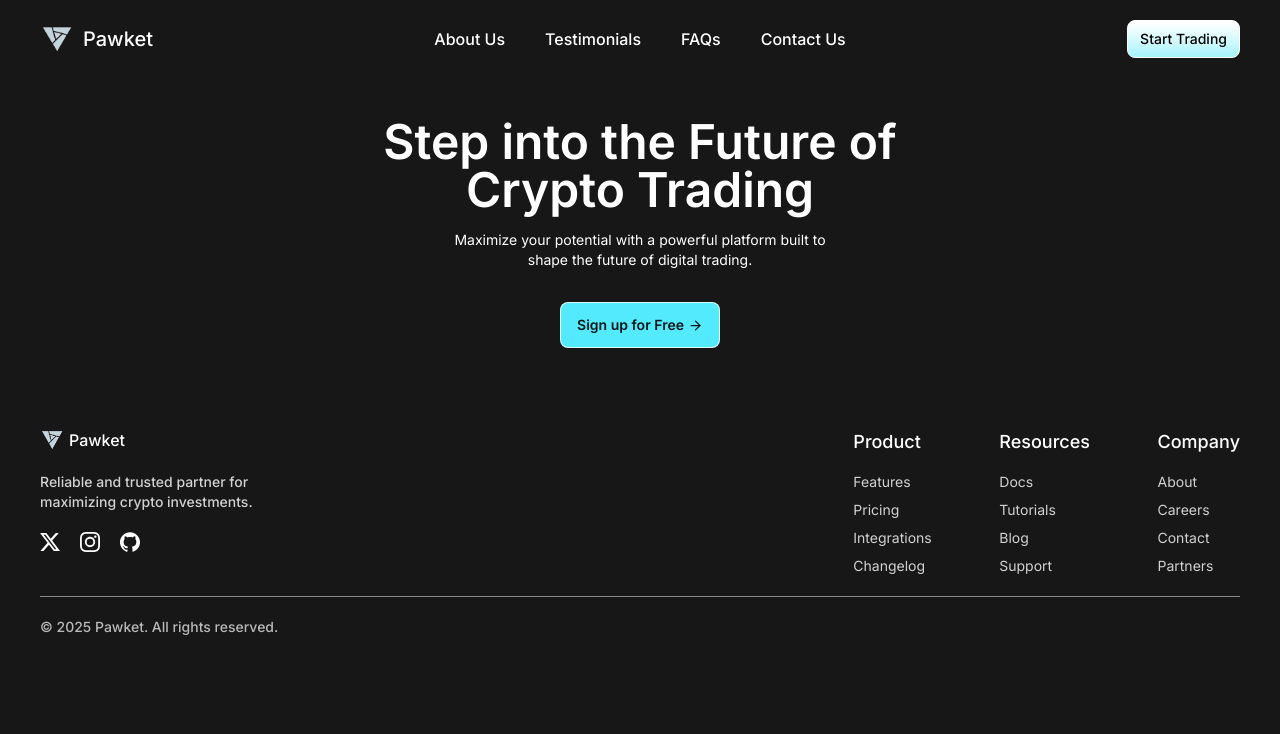
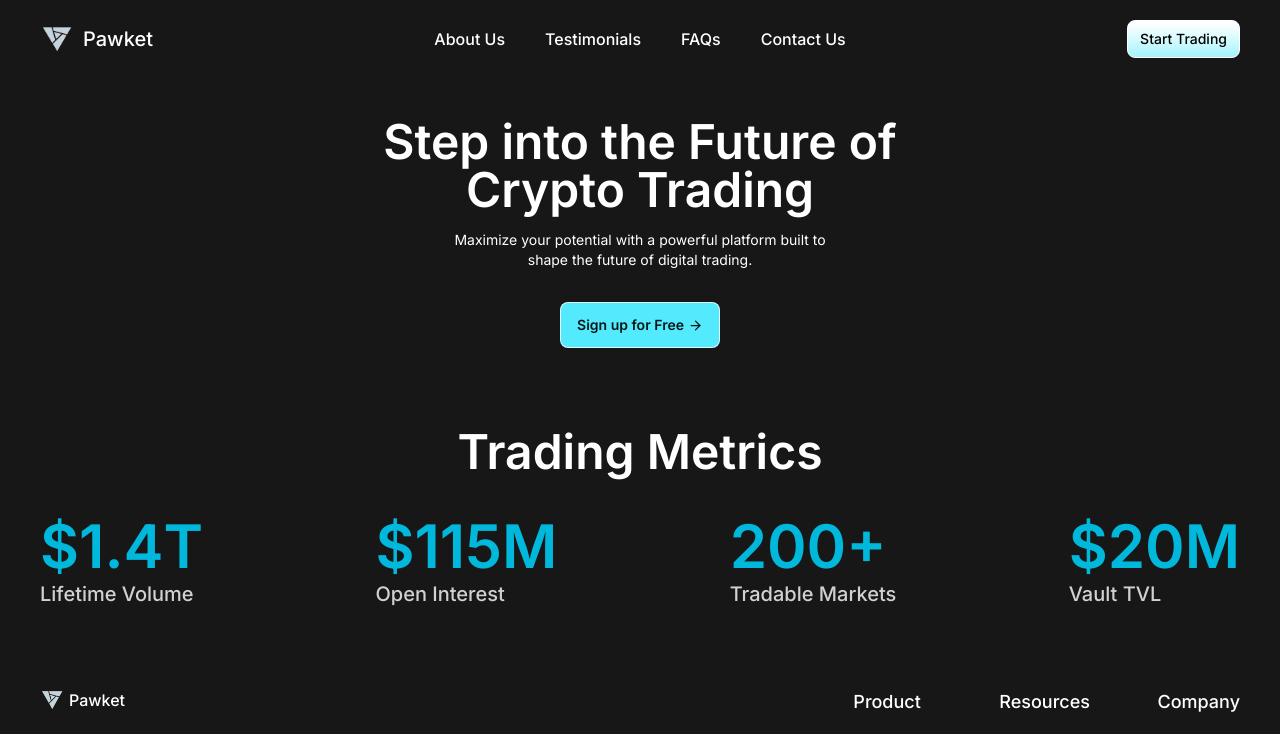
Before and after one commit to Munadil16/pawket, a Next.js app: page / in a window 1280 px wide. Shown: the top 734 px of the page. Built offline with nearby package versions, Linux system fonts and the light colour scheme.

Commit message:
add: Metrics Section

```diff
--- a/src/components/landing/hero.tsx
+++ b/src/components/landing/hero.tsx
@@ -2,7 +2,7 @@ import { ArrowRight } from "lucide-react";
 
 const Hero = () => {
   return (
-    <section className="container mx-auto flex flex-col items-center justify-center gap-2 px-5 py-10 sm:gap-4">
+    <section className="container mx-auto flex flex-col items-center justify-center gap-2 px-5 py-5 sm:gap-4 lg:px-10 lg:py-10">
       <h1 className="text-center text-3xl font-semibold sm:max-w-xl sm:text-5xl">
         Step into the Future of Crypto Trading
       </h1>
--- a/src/components/landing/landing.tsx
+++ b/src/components/landing/landing.tsx
@@ -1,9 +1,11 @@
 import { Hero } from "./hero";
+import { Metrics } from "./metrics";
 
 const LandingPage = () => {
   return (
     <main>
       <Hero />
+      <Metrics />
     </main>
   );
 };
--- /dev/null
+++ b/src/components/landing/metrics.tsx
@@ -0,0 +1,31 @@
+import { metrics } from "@/lib/constants/metrics.constants";
+
+const Metrics = () => {
+  return (
+    <section className="px-5 py-5 lg:px-10 lg:py-10">
+      <div className="container mx-auto">
+        <h2 className="pb-5 text-center text-3xl font-semibold sm:text-5xl lg:pb-10">
+          Trading Metrics
+        </h2>
+
+        <ul className="flex flex-wrap items-center justify-between gap-7 sm:gap-10 lg:flex-nowrap">
+          {metrics.map((metric) => {
+            return (
+              <li key={metric.id} className="basis-1/3 sm:basis-auto">
+                <span className="text-3xl font-semibold text-cyan-500 sm:text-4xl lg:text-6xl">
+                  {metric.value}
+                </span>
+
+                <h3 className="pt-1 text-lg font-medium whitespace-nowrap text-white/80 lg:text-xl">
+                  {metric.name}
+                </h3>
+              </li>
+            );
+          })}
+        </ul>
+      </div>
+    </section>
+  );
+};
+
+export { Metrics };
--- a/src/components/layout/footer.tsx
+++ b/src/components/layout/footer.tsx
@@ -1,92 +1,11 @@
 import Link from "next/link";
 import Image from "next/image";
-
-const socialMediaLinks = [
-  {
-    id: 1,
-    imageSrc: "/assets/social-media-icons/x.svg",
-    alt: "X - Social Media Icon",
-  },
-  {
-    id: 2,
-    imageSrc: "/assets/social-media-icons/instagram.svg",
-    alt: "Instagram - Social Media Icon",
-  },
-  {
-    id: 3,
-    imageSrc: "/assets/social-media-icons/github.svg",
-    alt: "Github - Social Media Icon",
-  },
-];
-
-const product = [
-  {
-    id: 1,
-    title: "Features",
-    linkTo: "/",
-  },
-  {
-    id: 2,
-    title: "Pricing",
-    linkTo: "/",
-  },
-  {
-    id: 3,
-    title: "Integrations",
-    linkTo: "/",
-  },
-  {
-    id: 4,
-    title: "Changelog",
-    linkTo: "/",
-  },
-];
-
-const resources = [
-  {
-    id: 1,
-    title: "Docs",
-    linkTo: "/",
-  },
-  {
-    id: 2,
-    title: "Tutorials",
-    linkTo: "/",
-  },
-  {
-    id: 3,
-    title: "Blog",
-    linkTo: "/",
-  },
-  {
-    id: 4,
-    title: "Support",
-    linkTo: "/",
-  },
-];
-
-const company = [
-  {
-    id: 1,
-    title: "About",
-    linkTo: "/",
-  },
-  {
-    id: 2,
-    title: "Careers",
-    linkTo: "/",
-  },
-  {
-    id: 3,
-    title: "Contact",
-    linkTo: "/",
-  },
-  {
-    id: 4,
-    title: "Partners",
-    linkTo: "/",
-  },
-];
+import {
+  socialMediaLinks,
+  product,
+  resources,
+  company,
+} from "@/lib/constants/footer.constants";
 
 const Footer = () => {
   return (
--- a/src/components/layout/navbar.tsx
+++ b/src/components/layout/navbar.tsx
@@ -4,29 +4,7 @@ import Link from "next/link";
 import Image from "next/image";
 import { X, MenuIcon } from "lucide-react";
 import { useState, useEffect } from "react";
-
-const navigationLinks = [
-  {
-    id: 1,
-    title: "About Us",
-    linkTo: "#about-us",
-  },
-  {
-    id: 2,
-    title: "Testimonials",
-    linkTo: "#testimonials",
-  },
-  {
-    id: 3,
-    title: "FAQs",
-    linkTo: "#faqs",
-  },
-  {
-    id: 4,
-    title: "Contact Us",
-    linkTo: "#contact-us",
-  },
-];
+import { navigationLinks } from "@/lib/constants/navbar.constants";
 
 const Navbar = () => {
   const [isMenuOpen, setIsMenuOpen] = useState<boolean>(false);
--- /dev/null
+++ b/src/lib/constants/footer.constants.ts
@@ -0,0 +1,88 @@
+const socialMediaLinks = [
+  {
+    id: 1,
+    imageSrc: "/assets/social-media-icons/x.svg",
+    alt: "X - Social Media Icon",
+  },
+  {
+    id: 2,
+    imageSrc: "/assets/social-media-icons/instagram.svg",
+    alt: "Instagram - Social Media Icon",
+  },
+  {
+    id: 3,
+    imageSrc: "/assets/social-media-icons/github.svg",
+    alt: "Github - Social Media Icon",
+  },
+];
+
+const product = [
+  {
+    id: 1,
+    title: "Features",
+    linkTo: "/",
+  },
+  {
+    id: 2,
+    title: "Pricing",
+    linkTo: "/",
+  },
+  {
+    id: 3,
+    title: "Integrations",
+    linkTo: "/",
+  },
+  {
+    id: 4,
+    title: "Changelog",
+    linkTo: "/",
+  },
+];
+
+const resources = [
+  {
+    id: 1,
+    title: "Docs",
+    linkTo: "/",
+  },
+  {
+    id: 2,
+    title: "Tutorials",
+    linkTo: "/",
+  },
+  {
+    id: 3,
+    title: "Blog",
+    linkTo: "/",
+  },
+  {
+    id: 4,
+    title: "Support",
+    linkTo: "/",
+  },
+];
+
+const company = [
+  {
+    id: 1,
+    title: "About",
+    linkTo: "/",
+  },
+  {
+    id: 2,
+    title: "Careers",
+    linkTo: "/",
+  },
+  {
+    id: 3,
+    title: "Contact",
+    linkTo: "/",
+  },
+  {
+    id: 4,
+    title: "Partners",
+    linkTo: "/",
+  },
+];
+
+export { socialMediaLinks, product, resources, company };
--- /dev/null
+++ b/src/lib/constants/metrics.constants.ts
@@ -0,0 +1,24 @@
+const metrics = [
+  {
+    id: 1,
+    name: "Lifetime Volume",
+    value: "$1.4T",
+  },
+  {
+    id: 2,
+    name: "Open Interest",
+    value: "$115M",
+  },
+  {
+    id: 3,
+    name: "Tradable Markets",
+    value: "200+",
+  },
+  {
+    id: 4,
+    name: "Vault TVL",
+    value: "$20M",
+  },
+];
+
+export { metrics };
--- /dev/null
+++ b/src/lib/constants/navbar.constants.ts
@@ -0,0 +1,24 @@
+const navigationLinks = [
+  {
+    id: 1,
+    title: "About Us",
+    linkTo: "#about-us",
+  },
+  {
+    id: 2,
+    title: "Testimonials",
+    linkTo: "#testimonials",
+  },
+  {
+    id: 3,
+    title: "FAQs",
+    linkTo: "#faqs",
+  },
+  {
+    id: 4,
+    title: "Contact Us",
+    linkTo: "#contact-us",
+  },
+];
+
+export { navigationLinks };
```
